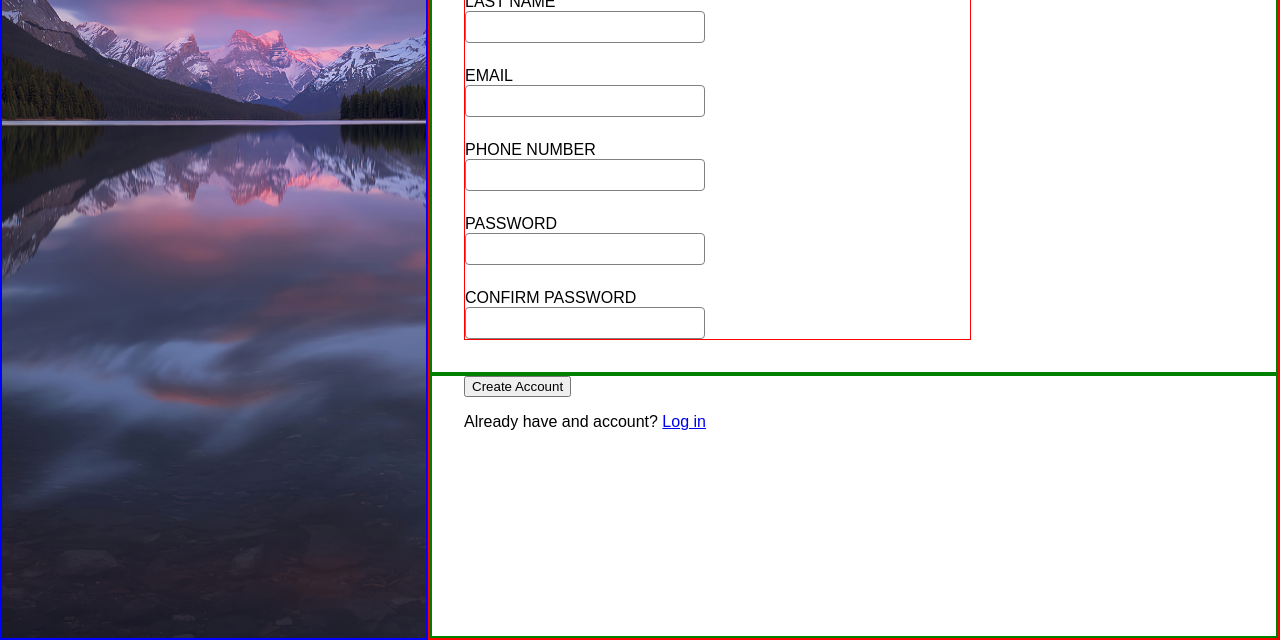
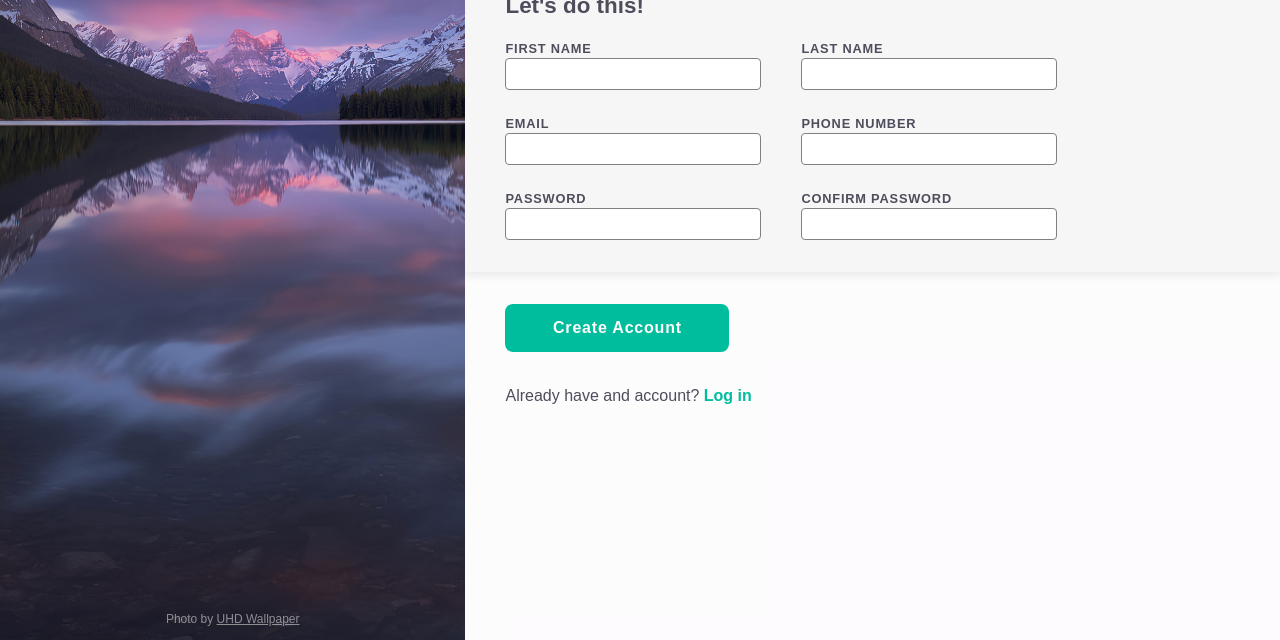
Before and after one commit to A-Alviento/odin, a plain HTML site: page project-sign-up-form/index.html in a window 1280 px wide. Shown: the part 400-1040 px from the top of the page. Drawn offline with Linux system fonts and the light colour scheme; a script that the page names is missing.

Commit message:
Finish project sign up form

```diff
--- a/project-sign-up-form/index.html
+++ b/project-sign-up-form/index.html
@@ -4,6 +4,7 @@
   <head>
     <meta charset="utf-8" />
     <title>Project Signup Form</title>
+    <link rel="stylesheet" href="reset.css" />
     <link rel="stylesheet" href="styles.css" />
     <script src="script.js" defer></script>
   </head>
@@ -15,6 +16,15 @@
           <img id="odin-logo" src="./assets/odin-lined.png" alt="odin logo" />
           <span id="odin-text">ODIN</span>
         </div>
+        <div id="reference">
+          <div>
+            Photo by
+            <a
+              href="https://www.uhdpaper.com/2022/10/mountain-lake-reflection-nature-4k-3850h.html?m=1"
+              >UHD Wallpaper</a
+            >
+          </div>
+        </div>
       </div>
       <div id="content">
         <div id="header">
@@ -22,9 +32,7 @@
             <p>
               Lorem ipsum, dolor sit amet consectetur adipisicing elit. Omnis
               incidunt nobis provident possimus corporis. Quibusdam minima
-              dignissimos, placeat tenetur laboriosam pariatur, quos
-              voluptatibus nam praesentium nostrum eligendi consectetur
-              exercitationem voluptatem.
+              dignissimos, placeat tenetur laboriosam pariatur.
             </p>
             <p>Lorem ipsum, dolor sit amet</p>
           </div>
@@ -53,6 +61,7 @@
               <div>
                 <label for="pw">PASSWORD</label>
                 <input type="password" id="pw" />
+                <div id="pw-requirements"></div>
               </div>
               <div>
                 <label for="confirm_pw">CONFIRM PASSWORD</label>
--- /dev/null
+++ b/project-sign-up-form/reset.css
@@ -0,0 +1,62 @@
+/*
+  1. Use a more-intuitive box-sizing model.
+*/
+*,
+*::before,
+*::after {
+  box-sizing: border-box;
+}
+/*
+    2. Remove default margin
+  */
+* {
+  margin: 0;
+}
+/*
+    Typographic tweaks!
+    3. Add accessible line-height
+    4. Improve text rendering
+  */
+body {
+  line-height: 1.5;
+  -webkit-font-smoothing: antialiased;
+}
+/*
+    5. Improve media defaults
+  */
+img,
+picture,
+video,
+canvas,
+svg {
+  display: block;
+  max-width: 100%;
+}
+/*
+    6. Remove built-in form typography styles
+  */
+input,
+button,
+textarea,
+select {
+  font: inherit;
+}
+/*
+    7. Avoid text overflows
+  */
+p,
+h1,
+h2,
+h3,
+h4,
+h5,
+h6 {
+  overflow-wrap: break-word;
+}
+/*
+    8. Create a root stacking context
+  */
+#root,
+#__next {
+  isolation: isolate;
+}
--- /dev/null
+++ b/project-sign-up-form/script.js
@@ -0,0 +1,25 @@
+const password = document.querySelector("#pw");
+const confirmPassword = document.querySelector("#confirm_pw");
+const passwordRequirementText = document.querySelector("#pw-requirements");
+
+confirmPassword.addEventListener("input", () => {
+  if (password.value !== confirmPassword.value) {
+    password.style.border = "1px solid red";
+    confirmPassword.style.border = "1px solid red";
+    passwordRequirementText.textContent = "* Passwords do not match";
+  } else {
+    password.style.border = "1px solid black";
+    confirmPassword.style.border = "1px solid black";
+    passwordRequirementText.textContent = "";
+  }
+});
+
+password.addEventListener("input", () => {
+  if (password.value === confirmPassword.value) {
+    password.style.border = "1px solid black";
+    confirmPassword.style.border = "1px solid black";
+    passwordRequirementText.textContent = "";
+  }
+});
+
+console.log("Hello, World!");
--- a/project-sign-up-form/styles.css
+++ b/project-sign-up-form/styles.css
@@ -1,51 +1,126 @@
+@font-face {
+  font-family: "Norse-Bold";
+  src: url("./assets/Norse-Bold.otf") format("opentype");
+}
+
 * {
-  box-sizing: border-box;
-  font-family: "Arial", serif;
+  font-family: Arial, serif;
+
+  /*------ custom styles ------**/
+  /* font-size */
+  --main-text-font-size: 1.4rem;
+  --sub-text-font-size: 1rem;
+  --sub-sub-text-font-size: 0.8rem;
+  --form-label-font-size: 0.8rem;
+  --submit-button-font-size: 1.25rem;
+  --odin-text-font-size: 6rem;
+  --reference-font-size: 0.75rem;
+
+  /* colors */
+  --light-pink: rgba(215, 185, 213, 0.05);
+  --grey-transparent: rgba(78, 77, 92, 0.05);
+  --grey: rgb(78, 77, 92);
+  --green: #00bd9d;
+  --white: rgb(255, 251, 250);
+  --white-transparent: rgba(255, 251, 250, 0.5);
+
+  /* shadows */
+  --shadow: 0px 0px 10px 2px rgba(0, 0, 0, 0.1);
+
+  /* spacing */
+  --form-letter-spacing: 0.05rem;
 }
 
 body {
-  padding: 0;
-  margin: 0;
   display: flex;
   flex-direction: column;
 }
 
 #container {
-  width: 100vw;
+  width: 100%;
   flex: 1 1 130vh;
   display: flex;
 }
 
 #background {
-  border: 2px solid blue; /*remove later*/
   flex: 1;
   background-image: url("./assets/background-2.jpeg");
   background-size: cover;
+  display: flex;
+  flex-direction: column;
+}
+
+/******** logo ********/
+#logo-container {
+  background-color: rgb(0, 0, 0, 0.2);
+  display: flex;
+  justify-content: center;
+  align-items: center;
+  padding: 0.5rem;
+  margin-top: 30vh;
 }
 
 #odin-logo {
-  width: 8rem;
+  width: 6rem;
 }
 
 #odin-text {
-  font-size: 6rem;
+  font-size: var(--odin-text-font-size);
+  font-family: "Norse-Bold", Arial, serif;
+  color: var(--white);
+  flex: 0;
+  position: relative;
+  top: 1rem;
 }
 
+#reference {
+  flex: 1;
+  display: flex;
+  flex-direction: column;
+  justify-content: flex-end;
+  align-items: center;
+}
 
+#reference > div {
+  font-size: var(--reference-font-size);
+  color: var(--white-transparent);
+  margin-bottom: 0.75rem;
+}
+
+#reference > div > a {
+  text-decoration: underline;
+  color: inherit;
+}
+
+/******** content ********/
 
 #content {
-  border: 2px solid red; /*remove later*/
-  flex: 2;
+  flex: 1.75;
   display: flex;
   flex-direction: column;
 }
 
 #content > * {
-  border: 2px solid green; /*remove later*/
-  flex: 1;
-  padding: 0 2rem 2rem 2rem;
+  padding: 1rem 2.5rem 2rem 2.5rem;
 }
 
+#content > div:first-child {
+  padding-bottom: 3rem;
+  background-color: var(--light-pink);
+}
+
+#content > div:nth-child(2) {
+  box-shadow: var(--shadow);
+  background-color: var(--grey-transparent);
+}
+
+#content > div:last-child {
+  flex: 1;
+  padding-top: 2rem;
+  background-color: var(--light-pink);
+}
+
+/******** content-1 ********/
 #header {
   display: flex;
   align-items: flex-end;
@@ -53,16 +128,39 @@ body {
 
 #header-text {
   width: 85%;
-  font-size: 18px;
+  font-size: var(--main-text-font-size);
   font-weight: bold;
+  color: var(--grey);
 }
+
+#header-text > p:first-child {
+  margin-top: 20%;
+  margin-bottom: 1rem;
+}
+
+:focus {
+  outline: var(--green) auto 1px;
+}
+
+#pw-requirements {
+  font-size: var(--sub-sub-text-font-size);
+  color: red;
+}
+
+/******** content-2 ********/
 
 form {
   display: flex;
-  border: 1px solid red;
-  width: 65%;
+  width: 80%;
   flex-wrap: wrap;
   gap: 1.5rem;
+}
+
+#form-content > p {
+  font-size: var(--main-text-font-size);
+  margin-bottom: 1rem;
+  font-weight: bold;
+  color: var(--grey);
 }
 
 form > div {
@@ -71,9 +169,48 @@ form > div {
 }
 
 input {
-  width: 15rem;
+  width: 16rem;
   height: 2rem;
   margin-right: 1rem;
   border-radius: 4px;
   border: 1px solid grey;
+  padding-left: 0.5rem;
 }
+
+/* remove spinner (number buttons) */
+input[type="number"]::-webkit-inner-spin-button,
+input[type="number"]::-webkit-outer-spin-button {
+  -webkit-appearance: none;
+  margin: 0;
+}
+
+label {
+  font-size: var(--form-label-font-size);
+  color: var(--grey);
+  font-weight: bolder;
+  letter-spacing: var(--form-letter-spacing);
+}
+
+/******** content-3 ********/
+button {
+  width: 14rem;
+  height: 3rem;
+  border-radius: 8px;
+  border: 0;
+  margin-bottom: 2rem;
+  background-color: var(--green);
+  font-weight: bolder;
+  letter-spacing: var(--form-letter-spacing);
+  color: var(--white);
+}
+
+#footer > p {
+  font-size: var(--sub-text-font-size);
+  color: var(--grey);
+}
+
+#footer > p > a {
+  text-decoration: none;
+  color: var(--green);
+  font-weight: bold;
+}
```
Also changed, not shown: project-sign-up-form/assets/Norse-Bold.otf (added).
